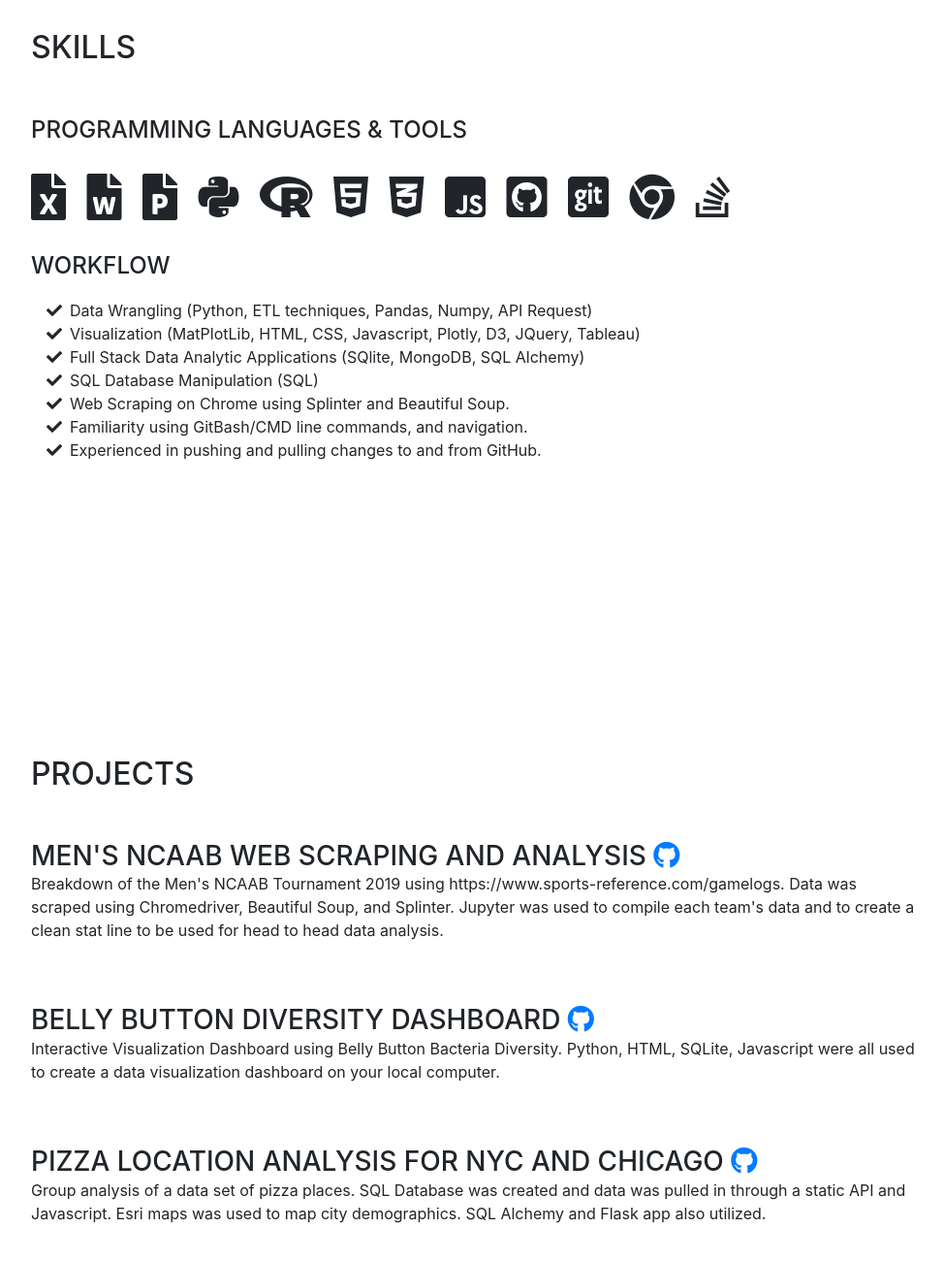
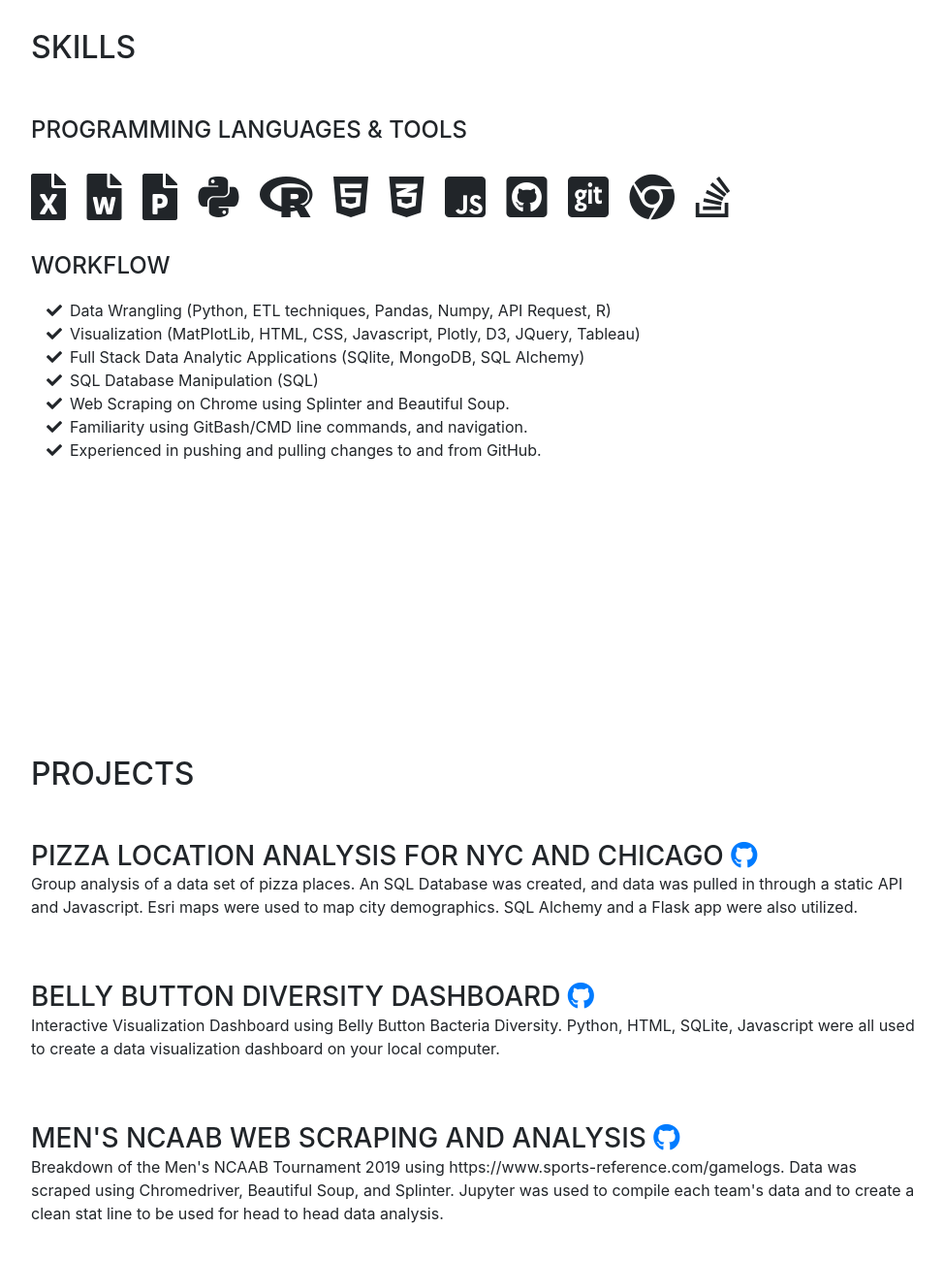
Before and after one commit to mcgeec91/Resume, a website with bundled scripts: page resi/index.html in a window 1280 px wide. Shown: the part 948-2248 px from the top of the page at 97% size, without its empty margins (288-1262 px from the left). Built offline with nearby package versions, Linux system fonts and the light colour scheme; a web font is replaced by a local one.

Commit message:
finished

```diff
--- a/resi/index.html
+++ b/resi/index.html
@@ -73,7 +73,7 @@
           <div class="subheading mb-5">Lake Mary, FL 32746 · (845) 662-6925 ·
             <a href="mailto:mcgeec91@gmail.com">mcgeec91@gmail.com</a>
           </div>
-          <p class="lead mb-5">Data analyst and Economics graduate with strong enterprising attitude seeking a position with an established company. Skilled in advanced SQL in Excel. Proficient in using the built-in data structures and functions as well as pandas and Matplotlib in Python (Jupyter). On 9/11/18, began the UCF Data Analytics Bootcamp and graduated on 3/14/19. The program required ability to work with diverse teams on demanding time-lines to collect, analyze, and visualize big data.  Skill set is an analytical, detail-oriented individual with strong critical thinking and communication skills.   </p>
+          <p class="lead mb-5">Data analyst and Economics graduate with strong enterprising attitude seeking a Data Analytics position with an established company.  Proficient in Data Wrangling, Visualization, Full Stack Data Analytic Applications, SQL Database Manipulation, Web Scraping, and using Command-Line Interfacing. Began the UCF Data Analytics Bootcamp on 9/11/18 and graduated on 3/14/19. The program required ability to work with diverse teams on demanding time-lines to collect, analyze, and visualize big data.  Skill set is an analytical, detail-oriented individual with strong critical thinking and communication skills.   </p>
           <div class="social-icons">
             <a href="https://www.linkedin.com/in/christopher-mcgee-60702b100/">
               <i class="fab fa-linkedin-in"></i>
@@ -141,7 +141,7 @@
           <ul class="fa-ul mb-0">
             <li>
               <i class="fa-li fa fa-check"></i>
-              Data Wrangling (Python, ETL techniques, Pandas, Numpy, API Request)</li>
+              Data Wrangling (Python, ETL techniques, Pandas, Numpy, API Request, R)</li>
               <li>
                   <i class="fa-li fa fa-check"></i>
                   Visualization (MatPlotLib, HTML, CSS, Javascript, Plotly, D3, JQuery, Tableau)</li>
@@ -169,33 +169,40 @@
       <section class="resume-section p-3 p-lg-5 d-flex flex-column" id="projects">
         <div class="my-auto">
           <h2 class="mb-5">Projects</h2>
+
+          <div class="resume-item d-flex flex-column flex-md-row mb-5">
+              <div class="resume-content mr-auto">
+                  <h3 class="mb-0">Pizza Location Analysis for NYC and Chicago<a href="https://github.com/mcgeec91/Project-2">
+                    <i class="fab fa-github"></i></a></h3>
+
+<p>Group analysis of a data set of pizza places. An SQL Database was created, and data was pulled in through a static API and Javascript. Esri maps were used to map city demographics. SQL Alchemy and a Flask app were also utilized.
+</p>               </div>
+            </div>
+
+
+            <div class="resume-item d-flex flex-column flex-md-row mb-5">
+                <div class="resume-content mr-auto">
+                    <h3 class="mb-0">Belly Button Diversity Dashboard<a href="https://github.com/mcgeec91/15-Interactive-Visualizations-and-Dashboards">
+                      <i class="fab fa-github"></i></a></h3>
+
+                  <p>Interactive Visualization Dashboard using Belly Button Bacteria Diversity. Python, HTML, SQLite, Javascript were all used to create a data visualization dashboard on your local computer. </p>
+                </div>
+              </div>
+
           <div class="resume-item d-flex flex-column flex-md-row mb-5">
             <div class="resume-content mr-auto">
                 <h3 class="mb-0">Men's NCAAB Web Scraping and Analysis<a href="https://github.com/mcgeec91/college-basketball">
                   <i class="fab fa-github"></i>
               </a></h3>
 
+
               <p>Breakdown of the Men's NCAAB Tournament 2019 using https://www.sports-reference.com/gamelogs. Data was scraped using Chromedriver, Beautiful Soup, and Splinter. Jupyter was used to compile each team's data and to create a clean stat line to be used for head to head data analysis. </p>
             </div>
           </div>
 
-          <div class="resume-item d-flex flex-column flex-md-row mb-5">
-              <div class="resume-content mr-auto">
-                  <h3 class="mb-0">Belly Button Diversity Dashboard<a href="https://github.com/mcgeec91/15-Interactive-Visualizations-and-Dashboards">
-                    <i class="fab fa-github"></i></a></h3>
 
-                <p>Interactive Visualization Dashboard using Belly Button Bacteria Diversity. Python, HTML, SQLite, Javascript were all used to create a data visualization dashboard on your local computer. </p>
-              </div>
-            </div>
 
-            <div class="resume-item d-flex flex-column flex-md-row mb-5">
-                <div class="resume-content mr-auto">
-                    <h3 class="mb-0">Pizza Location Analysis for NYC and Chicago<a href="https://github.com/mcgeec91/Project-2">
-                      <i class="fab fa-github"></i></a></h3>
 
-<p>Group analysis of a data set of pizza places. SQL Database was created and data was pulled in through a static API and Javascript. Esri maps was used to map city demographics. SQL Alchemy and Flask app also utilized.
-  </p>               </div>
-              </div>
 
 
         </div>
```
